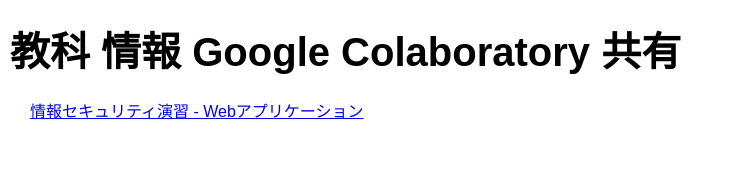
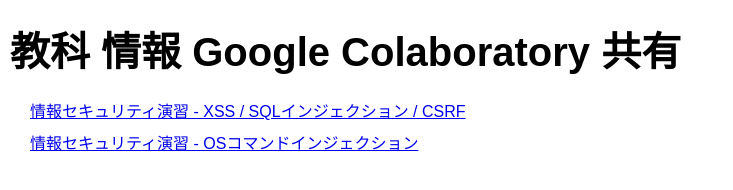
Before and after one commit to Repy/informatics-colab, a plain HTML site: page index.html in a window 1280 px wide. Shown: the whole page, without its empty margins (0-733 px from the left). Drawn offline with Linux system fonts and the light colour scheme; a web font is replaced by a local one.

Commit message:
OSコマンドインジェクション追加

```diff
--- a/index.html
+++ b/index.html
@@ -14,7 +14,8 @@
         <h1>教科 情報 Google Colaboratory 共有</h1>
     </header>
     <main>
-        <p><a href="https://colab.research.google.com/github/Repy/informatics-colab/blob/master/001-web-security.ipynb">情報セキュリティ演習 - Webアプリケーション</a></p>
+        <p><a href="https://colab.research.google.com/github/Repy/informatics-colab/blob/master/001-web-security.ipynb">情報セキュリティ演習 - XSS / SQLインジェクション / CSRF</a></p>
+        <p><a href="https://colab.research.google.com/github/Repy/informatics-colab/blob/master/002-web-security-2.ipynb">情報セキュリティ演習 - OSコマンドインジェクション</a></p>
     </main>
 </body>
 
```
Also changed, not shown: 2 other files.
